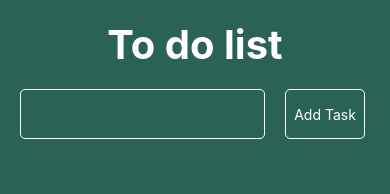
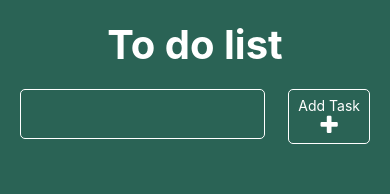
Before and after one commit to gonzaloavila01/Tecnologias_de_programacion_para_moviles, a React Native app in the folder FirstProject/: screen / in a window 390 px wide. Shown: the top 194 px of the page. Built offline with nearby package versions, Linux system fonts and the light colour scheme.

Commit message:
Unidad 2 - Tarea 2

```diff
--- a/FirstProject/App.js
+++ b/FirstProject/App.js
@@ -1,87 +1,137 @@
-import {useState} from 'react';
-import { StatusBar } from 'expo-status-bar';
-import { Alert, FlatList, StyleSheet, Text, TextInput, TouchableOpacity, View } from 'react-native';
+import React, { useState } from 'react';
+import {
+  View,
+  StyleSheet,
+  Text,
+  FlatList,
+  Alert,
+} from 'react-native';
+
 import Todo from './src/components/Todo';
 import CustomButton from './src/components/CustomButton';
 import TodoInput from './src/components/TodoInput';
 import Constants from 'expo-constants';
 
 export default function App() {
+  // Declaración de estados
+  const [inputValue, setInputValue] = useState('');
+  const [todos, setTodos] = useState([]);
+  const [editId, setEditId] = useState(null);
 
+  // Función para mostrar mensajes de error
+  const handleShowError = (error) => {
+    Alert.alert('Error', error, [{ text: 'Aceptar' }]);
+  };
 
-  // const TODOS = [
-  //   {id:1, name: 'Task 1', isCompleted: false},
-  //   {id:2, name: 'Task 2', isCompleted: false},
-  // ]
+  // Función para obtener la fecha actual formateada
+  const getDate = () => {
+    const currentDate = new Date();
+    return currentDate.toLocaleString();
+  };
 
-  const [inputValue, setInputValue] = useState('')
-  const[todos, setTodos] = useState([])
+  // Función para agregar o actualizar una tarea
+  const handleAddTodo = () => {
+    // Validación de entrada vacía
+    if (inputValue === '') return handleShowError('Debes darle un nombre a la tarea');
 
-  const handleShowError = (error) =>
-    Alert.alert('Error', error,
-    [{text: 'Aceptar'}]
+    const isEditing = editId !== null;
+    const existingTodo = todos.some(
+      (todo) =>
+        todo.name.toLowerCase() === inputValue.toLowerCase() &&
+        (!isEditing || todo.id !== editId)
     );
 
-  const handleAddTodo = () => {
-    if(inputValue === '') return handleShowError('Debes darle un nombre a la tarea')
-
-  const existingTodo= todos.some(
-    todo =>  todo.name.toLowerCase() === inputValue.toLowerCase()
-    )
-    if (existingTodo) return handleShowError('Ya existe una tarea con ese nombre')
-
-    setTodos([
-        ...todos,
-        {
-        id: new Date().toISOString(),
-        name: inputValue,
-        isCompleted: false
-      }
-    ])
-    setInputValue('')
+    // Validación de tarea duplicada
+    if (existingTodo) {
+      return handleShowError('Ya existe una tarea con ese nombre');
     }
 
-  const handleDeleteTodo = (todoId) =>{
-    const filteredArray = todos.filter(
-      todo => todo.id !== todoId
+    const newTodo = {
+      id: isEditing ? editId : new Date().toISOString(),
+      name: inputValue,
+      isCompleted: false,
+      dateAdded: getDate(),
+      updated: isEditing ? getDate() : '',
+    };
+
+    // Actualizar una tarea existente
+    if (isEditing) {
+      setTodos((prevTodos) =>
+        prevTodos.map((todo) =>
+          todo.id === editId ? { ...todo, ...newTodo } : todo
         )
-
-    setTodos(filteredArray)
+      );
+      setEditId(null);
+    } else {
+      // Agregar una nueva tarea
+      setTodos((prevTodos) => [...prevTodos, newTodo]);
     }
 
+    setInputValue('');
+  };
+
+  // Función para eliminar una tarea
+  const handleDeleteTodo = (todoId) => {
+    setTodos((prevTodos) => prevTodos.filter((todo) => todo.id !== todoId));
+  };
+
+  // Función para marcar o desmarcar una tarea como completada
   const handleCompleteTodo = (todoId) => {
-    const mappedArray = todos.map(todo => {
-      if(todo.id === todoId){
-        return{
-          ...todo,
-          isCompleted: !todo.isCompleted
+    setTodos((prevTodos) =>
+      prevTodos.map((todo) =>
+        todo.id === todoId ? { ...todo, isCompleted: !todo.isCompleted } : todo
+      )
+    );
+  };
+
+  // Función para gestionar la edición de una tarea
+  const handleUpdateButton = (todoId) => {
+    // Si el botón de edición se presiona nuevamente, cancelar la edición
+    if (todoId === editId) {
+      setEditId(null);
+      setInputValue('');
+    } else {
+      // Editar una tarea existente
+      const todoToUpdate = todos.find((todo) => todo.id === todoId);
+      setInputValue(todoToUpdate.name);
+      setEditId(todoId);
     }
-      }
-      return todo
-    })
-    setTodos(mappedArray)
-  }
-
+  };
 
   return (
     <View style={styles.container}>
-      <View style={{paddingHorizontal: 20, paddingTop: 10}}>
-        <Text style={{fontSize: 40, fontWeight: 'bold', textAlign: 'center', color: 'white'}}>To do list</Text>
-          <View style={{flexDirection: 'row', marginTop: 20, gap:20}}>
+      <View style={styles.header}>
+        <Text style={styles.title}>To do list</Text>
+        <View style={styles.inputContainer}>
           <TodoInput
             value={inputValue}
             onChangeText={(value) => setInputValue(value)}
           />
-            <CustomButton onPress={handleAddTodo} text={'Add Task'} light/>
+          <CustomButton
+            text={editId === null ? 'Add Task' : 'Update Task'}
+            light
+            onPress={handleAddTodo}
+            iconName={editId === null ? 'plus' : 'edit'}
+          />
+        </View>
       </View>
       <FlatList
         data={todos}
         keyExtractor={(item) => item.id}
-              renderItem={(({ item: {id,  name, isCompleted } }) =>
-              <Todo id={id} name={name} handleDelete={handleDeleteTodo} isCompleted={isCompleted} handleComplete={handleCompleteTodo}/> )}
+        renderItem={({ item }) => (
+          <Todo
+            id={item.id}
+            name={item.name}
+            dateAdded={item.dateAdded}
+            updated={item.updated}
+            handleDelete={handleDeleteTodo}
+            isCompleted={item.isCompleted}
+            handleComplete={handleCompleteTodo}
+            handleUpdate={handleUpdateButton}
+            isUpdating={editId === item.id}
           />
-      </View>
-      <StatusBar style='light'/>
+        )}
+      />
     </View>
   );
 }
@@ -89,7 +139,22 @@ export default function App() {
 const styles = StyleSheet.create({
   container: {
     backgroundColor: '#2a6355',
-    height: '100%',
-    paddingTop: Constants.statusBarHeight+10,
+    flex: 1,
+    paddingTop: Constants.statusBarHeight + 10,
+  },
+  header: {
+    paddingHorizontal: 20,
+    paddingTop: 10,
+  },
+  title: {
+    fontSize: 40,
+    fontWeight: 'bold',
+    textAlign: 'center',
+    color: 'white',
+  },
+  inputContainer: {
+    flexDirection: 'row',
+    marginTop: 20,
+    justifyContent: 'space-between',
   },
 });
--- a/FirstProject/src/components/CustomButton.jsx
+++ b/FirstProject/src/components/CustomButton.jsx
@@ -1,11 +1,12 @@
 import React from "react";
 import { StyleSheet, Text, TouchableOpacity } from "react-native";
+import { FontAwesome } from '@expo/vector-icons';
 
-
-const CustomButton = ({text, onPress, light}) => {
+const CustomButton = ({text, onPress, light, iconName}) => {
     return(
         <TouchableOpacity style={[styles.container, light && styles.whiteButton]} onPress={onPress}>
             <Text style={{color: light ? 'white' : 'black', }}>{text}</Text>
+            <FontAwesome name={iconName} size={22} color="white" />
         </TouchableOpacity>
     )
 }
@@ -14,9 +15,10 @@ const styles = StyleSheet.create({
     container: {
         borderWidth: 1,
         borderRadius: 5,
-        width: 80,
         alignItems: 'center',
         justifyContent: 'center',
+        paddingHorizontal: 9,
+        paddingVertical: 7,
         backgroundColor: '#2A6355'
     },
     whiteButton:{
--- a/FirstProject/src/components/Todo.jsx
+++ b/FirstProject/src/components/Todo.jsx
@@ -1,43 +1,62 @@
 import React from "react";
-import { View, StyleSheet, Text} from "react-native";
+import { View, StyleSheet, Text } from "react-native";
 import CustomButton from "./CustomButton";
 
+const Todo = ({ id, name, handleDelete, handleComplete, isCompleted, dateAdded, handleUpdate, updated, isUpdating }) => {
 
-const Todo = ({id, name, handleDelete, handleComplete, isCompleted}) => {
+  const updateText = (updated) =>{
+    if(updated !== ''){
         return(
-        <View style={[styles.container, isCompleted&&styles.todoCompleted]}>
-            <Text style={[styles.tittle, isCompleted&&styles.completedTittle]}>{name}</Text>
-            <View style={{flexDirection: 'row', gap: 10}}>
-                <CustomButton text={'Delete'} light={isCompleted ? false : true} onPress={() => handleDelete(id)}/>
-                <CustomButton text={'Edit'} light={isCompleted ? false : true}/>
-                <CustomButton text={isCompleted ? 'Done' : 'Complete'} light={isCompleted ? false : true} onPress={() => handleComplete(id)}/>
+            <Text style={[styles.dateAdded, isCompleted&&styles.completedFormat]}>Last Update: {'\n'}{updated}</Text>
+        )
+    }
+  }
+
+  return (
+    <View style={[styles.container, isCompleted && styles.todoCompleted]}>
+      <View>
+        <Text style={[styles.tittle, isCompleted && styles.completedTittle]}>{name}</Text>
+        <Text style={styles.dateAdded}>Added on: {'\n'}{dateAdded}</Text>
+        {updateText(updated)}
+      </View>
+      <View>
+      <View style={{ flexDirection: 'row', gap: 10 }}>
+          <CustomButton light={isCompleted ? false : true} iconName={'trash'} onPress={() => handleDelete(id)} />
+          <CustomButton  light={isCompleted ? false : true} iconName={isUpdating? 'remove':'edit'} onPress={()=> handleUpdate(id)}/>
+          <CustomButton iconName={isCompleted ? 'arrow-circle-o-left' : 'check-circle-o'} light={isCompleted ? false : true} onPress={() => handleComplete(id)} />
         </View>
       </View>
-    )
+      </View>
+  );
 }
 
 const styles = StyleSheet.create({
   container: {
     flexDirection: 'row',
     marginTop: 30,
-        justifyContent: 'space-between',
     padding: 15,
     borderRadius: 5,
     backgroundColor: '#2d705f',
     borderColor: 'white',
+    justifyContent: 'space-between',
+    alignItems: 'center',
   },
-    todoCompleted:{
-        backgroundColor: '#2c719f',
+  todoCompleted: {
+    backgroundColor: '#000000',
   },
-    tittle:{
+  tittle: {
     color: 'white',
     fontWeight: 'bold',
     fontSize: 20,
   },
-    completedTittle:{
+  completedTittle: {
     textDecorationLine: 'line-through',
-        color: '#b3b3b3'
-    }
-})
+    color: '#b3b3b3',
+  },
+  dateAdded: {
+    color: 'white',
+    fontSize: 8,
+  },
+});
 
-export default Todo
+export default Todo;
```
Lines whose indentation alone changed are shown as unchanged.
